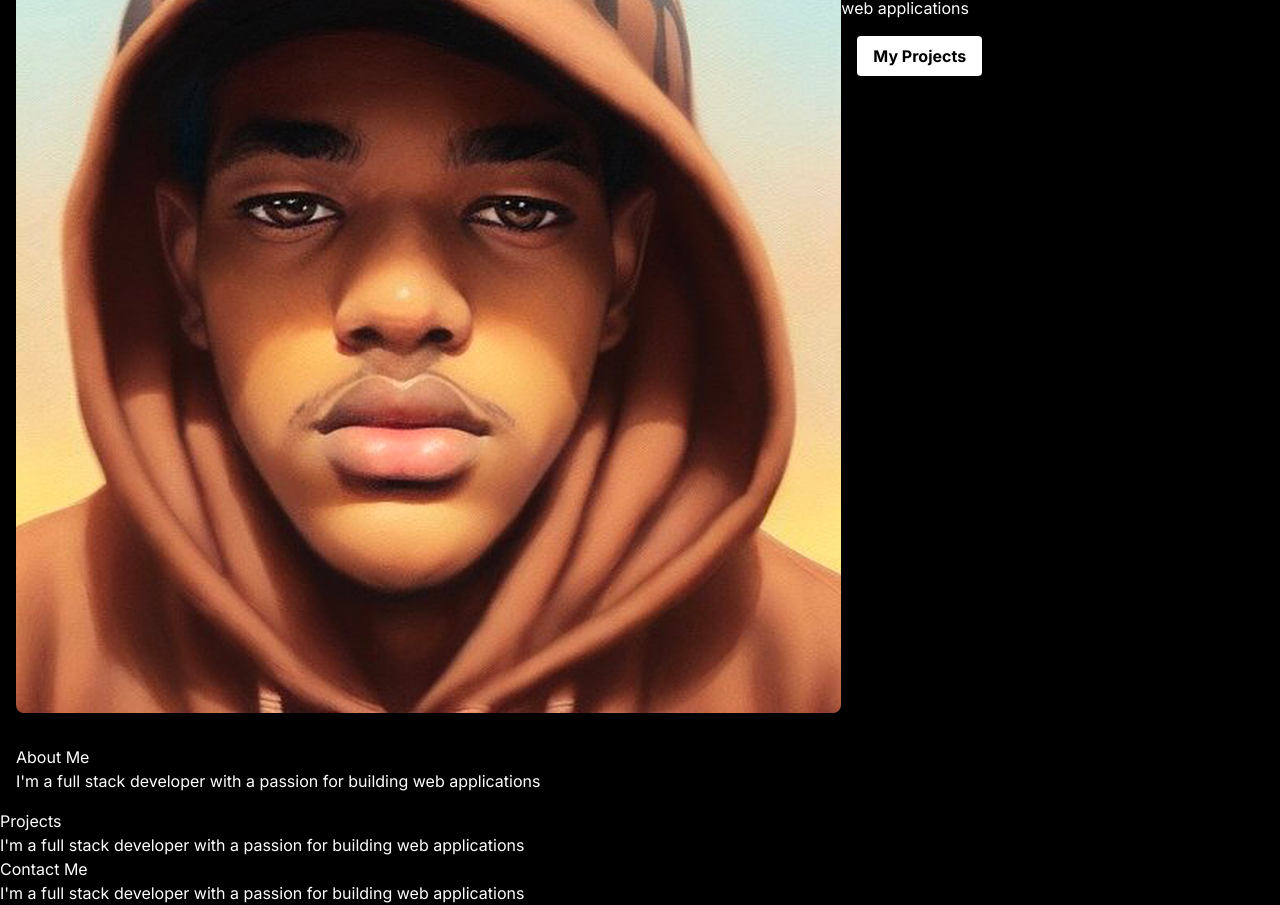
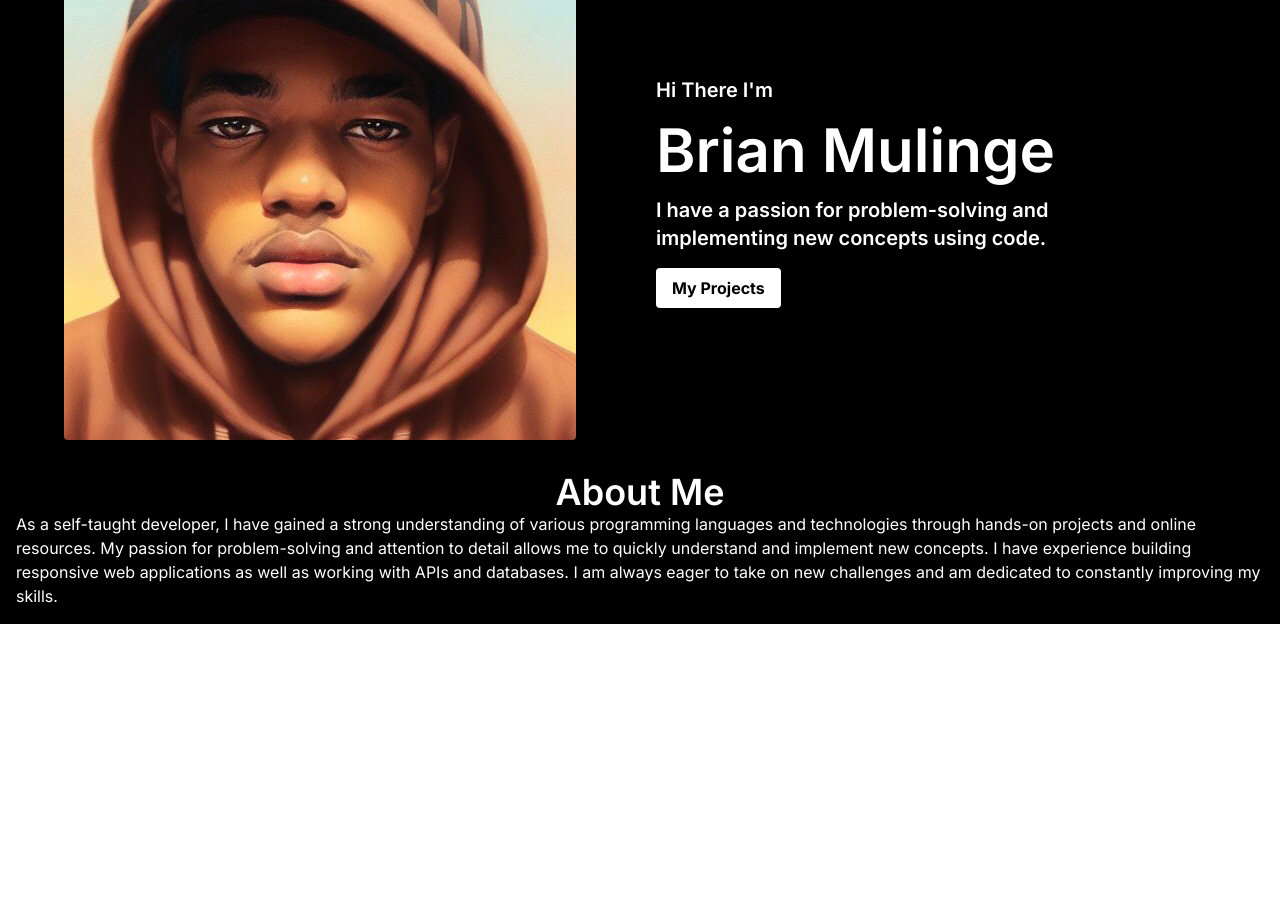
Before and after one commit to mbpII/portfolio, a Next.js app: page / in a window 1280 px wide. Shown: the part 180-1085 px from the top of the page. After the commit the page ends 804 px from the top, so only its background shows below. Built offline with nearby package versions, Linux system fonts and the light colour scheme.

Commit message:
created about page ui

```diff
--- a/src/components/About.tsx
+++ b/src/components/About.tsx
@@ -1,10 +1,10 @@
 export default function About() {
     return (
-        <div className="p-4">
+        <section className="p-4 flex flex-col justify-center items-center">
             <div className="">
-                <h1 className="">About Me</h1>
-                <p className="">I&apos;m a full stack developer with a passion for building web applications</p>
+                <h1 className="text-center font-semibold text-4xl">About Me</h1>
+                <p className="">As a self-taught developer, I have gained a strong understanding of various programming languages and technologies through hands-on projects and online resources. My passion for problem-solving and attention to detail allows me to quickly understand and implement new concepts. I have experience building responsive web applications as well as working with APIs and databases. I am always eager to take on new challenges and am dedicated to constantly improving my skills.</p>
             </div>
-        </div>
+        </section>
     )
 }
--- a/src/components/Contact.tsx
+++ b/src/components/Contact.tsx
@@ -1,10 +1,13 @@
 export default function Contact() {
     return (
-        <div className="">
+        <section className="p-4">
             <div className="">
-                <h1 className="">Contact Me</h1>
-                <p className="">I&apos;m a full stack developer with a passion for building web applications</p>
+                <h1 className="">Get in touch</h1>
+                <h1 className="">Drop me a Message I&apos;d like to hear from you!</h1>
+                <button className="">
+                    <a href="mailto: brianjaden45@gmail.com">Send Email</a>
+                </button>
             </div>
-        </div>
+        </section>
     )
 }
--- a/src/components/Landing.tsx
+++ b/src/components/Landing.tsx
@@ -6,7 +6,8 @@ import { FaGithub, FaLinkedin, FaTwitter } from "react-icons/fa";
 export default function Landing() {
   return (
     <section className="p-4">
-      <div className="flex space-x-6 pb-4 justify-center lg:justify-start">
+      <div className="container mx-auto">
+        <div className="flex space-x-6 lg:pl-12 pb-4 justify-center lg:justify-start">
           <Link href="">
             <FaGithub className="text-4xl text-white" />
           </Link>
@@ -17,20 +18,22 @@ export default function Landing() {
             <FaTwitter className="text-4xl text-white" />
           </Link>
         </div>
-      <div className="flex flex-col lg:flex-row">
-        <div className="">
-          <Image src={me} className="rounded-lg" alt="my_picture" priority  />
+        <div className="flex flex-col lg:justify-center items-center md:grid md:grid-cols-2 md:gap-8 lg:mt-10">
+          <div className="w-full md:w-auto lg:w-auto flex justify-center">
+            <Image src={me} className="w-full h-full object-cover max-w-md lg:max-w-lg rounded" alt="my_picture" priority />
           </div>
-        <div className="">
-            <div className="">
-              <h1 className="text-6xl font-semibold whitespace-nowrap">Brian Mulinge</h1>
-              <h2 className="">Full Stack Developer</h2>
-              <p className="">
-                I&apos;m a full stack developer with a passion for building web
-                applications
+          <div className="flex flex-col space-y-4 max-w-md">
+            <div className="pt-4 space-y-4">
+              <h1 className="font-semibold text-xl">Hi There I&apos;m</h1>{" "}
+              <h1 className="text-4xl font-semibold whitespace-nowrap md:text-5xl lg:text-6xl">
+                Brian Mulinge
+              </h1>
+              <p className="text-xl font-semibold">
+                I have a passion for problem-solving and implementing new concepts
+                using code.
               </p>
             </div>
-          <div className="flex space-x-4 p-4 justify-center lg:justify-start">
+            <div className="flex">
               <Link href="">
                 <button className="bg-white text-black font-bold py-2 px-4 rounded whitespace-nowrap">
                   My Projects
@@ -39,6 +42,7 @@ export default function Landing() {
             </div>
           </div>
         </div>
+      </div>
     </section>
   );
 }
--- a/src/components/Project.tsx
+++ b/src/components/Project.tsx
@@ -1,10 +1,10 @@
 export default function Project() {
     return (
-        <div className="">
+        <section className="p-4">
             <div className="">
                 <h1 className="">Projects</h1>
                 <p className="">I&apos;m a full stack developer with a passion for building web applications</p>
             </div>
-        </div>
+        </section>
     )
 }
--- a/src/pages/index.tsx
+++ b/src/pages/index.tsx
@@ -6,18 +6,16 @@ import Contact from "../components/Contact";
 
 export default function Home() {
   return (
-    <div className="bg-black text-white">
+    <div className="bg-black text-white w-screen min-h-screen">
       <Head>
         <title>Brianmulinge</title>
         <meta name="description" content="My Portfolio" />
         <meta name="viewport" content="width=device-width, initial-scale=1" />
         <link rel="icon" href="/favicon.ico" />
       </Head>
-      <main className="h-full w-full">
+      <main className="">
         <Landing />
         <About />
-        <Project />
-        <Contact />
       </main>
     </div>
   );
```
Lines whose indentation alone changed are shown as unchanged.
